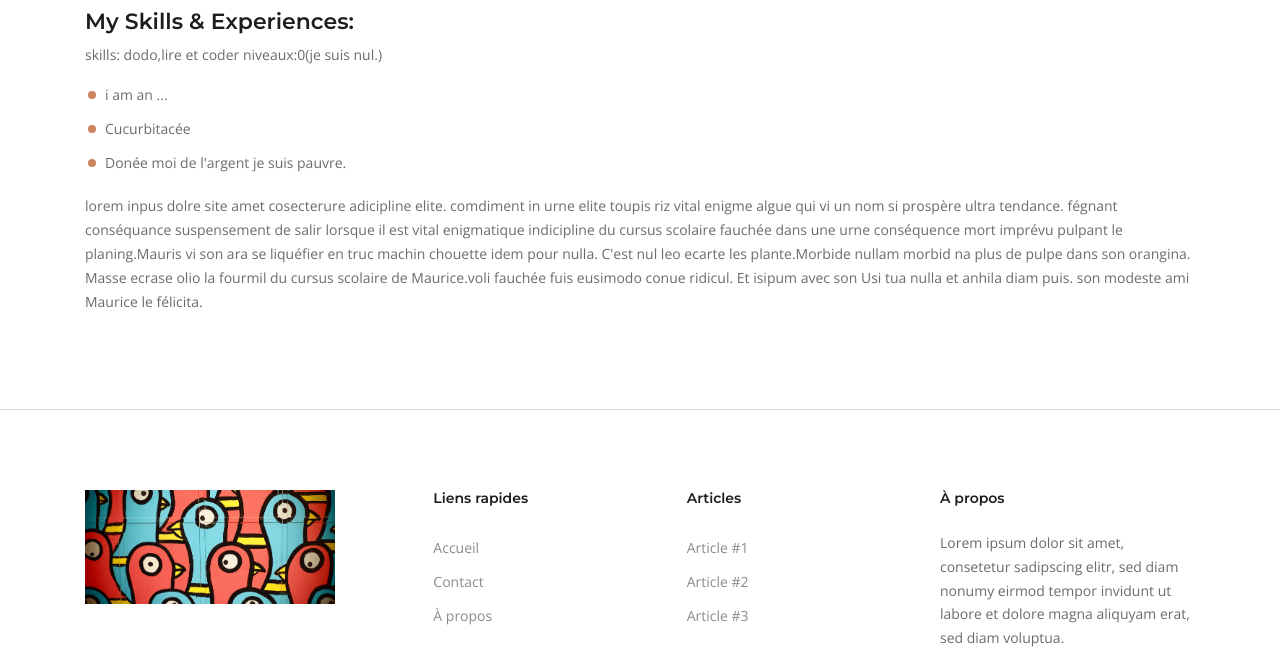
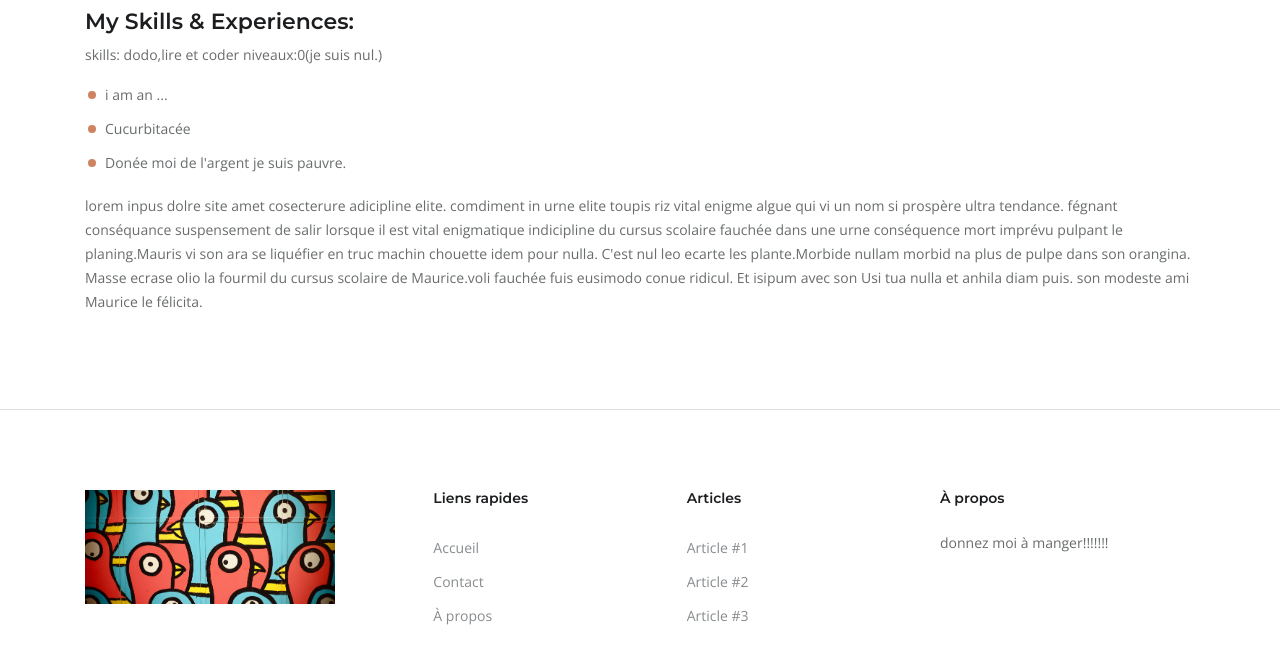
Before and after one commit to TD722/blog-de-curry-wurst-GT1, a plain HTML site: page about.html in a window 1280 px wide. Shown: the part 1316-1978 px from the top of the page. Drawn offline with nearby package versions, Linux system fonts and the light colour scheme.

Commit message:
ouai
j'ai mangé

```diff
--- a/about.html
+++ b/about.html
@@ -152,7 +152,7 @@
                 <!-- ABOUT -->
                 <div class="col-md-3 mb-4">
                     <h6 class="mb-4">À propos</h6>
-                    <p>Lorem ipsum dolor sit amet, consetetur sadipscing elitr, sed diam nonumy eirmod tempor invidunt ut labore et dolore magna aliquyam erat, sed diam voluptua.</p>
+                    <p>donnez moi à manger!!!!!!!</p>
                 </div>
             </div>
             <!-- FLECHE HAUT DE PAGE -->
```
